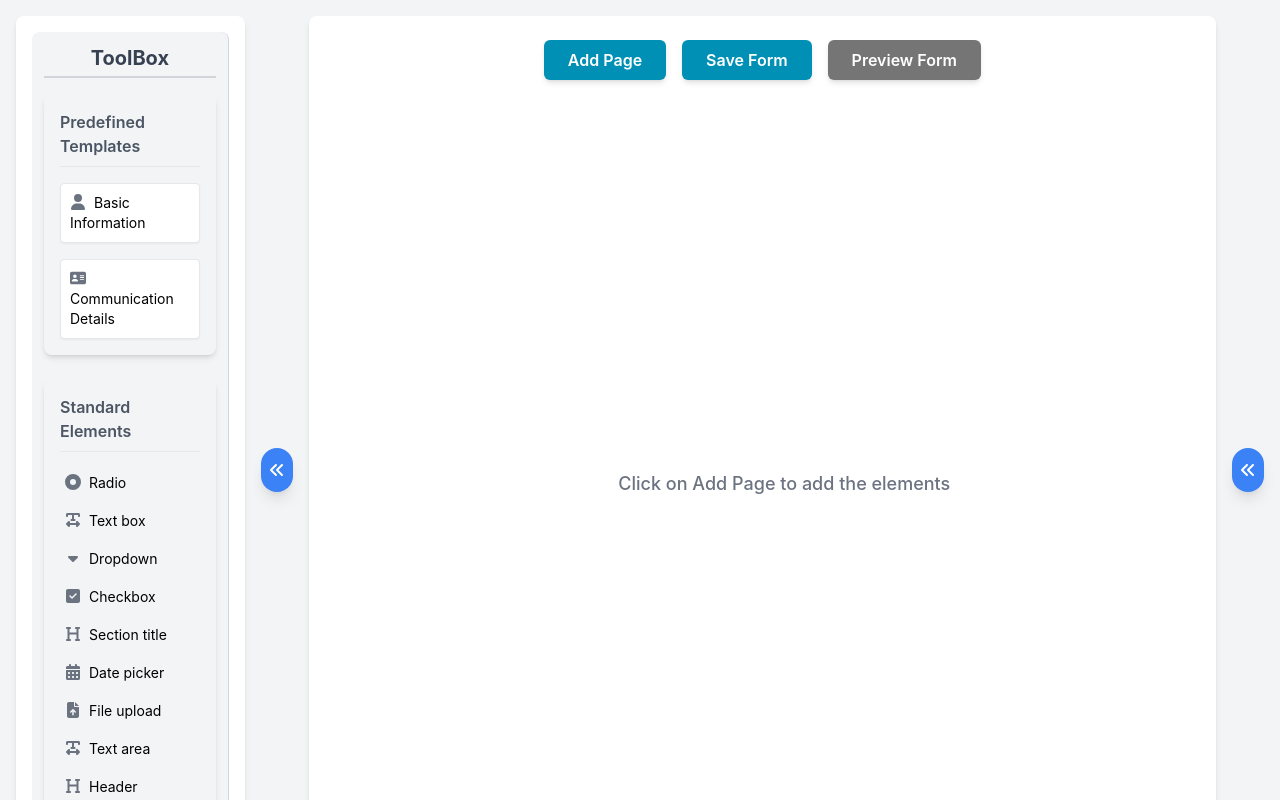
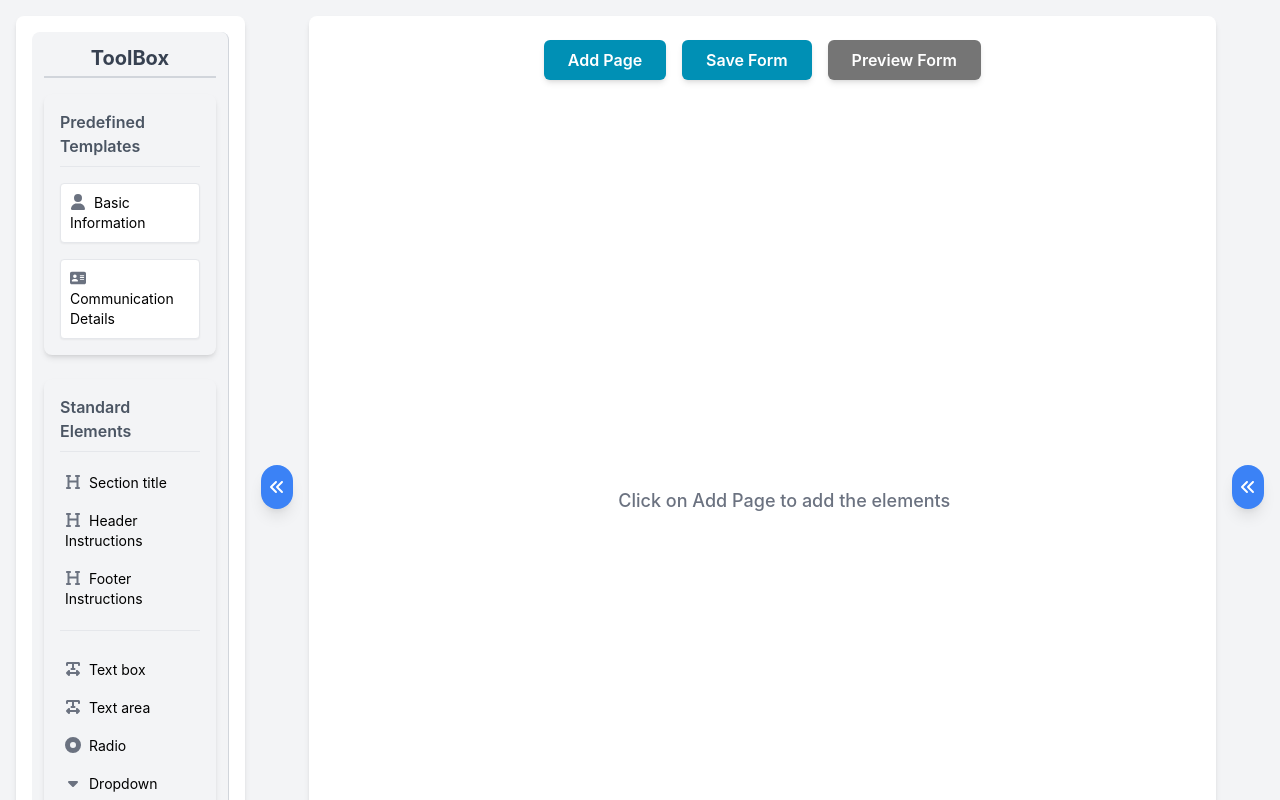
Before and after one commit to ravizhankar/DynamicFormBuilder, a React (Create React App) app: page / in a window 1280 px wide. Shown: the top 800 px of the page. Built offline with nearby package versions, Linux system fonts and the light colour scheme.

Commit message:
issues fixed

```diff
--- a/src/components/FormBuilder/FormBuildArea.tsx
+++ b/src/components/FormBuilder/FormBuildArea.tsx
@@ -41,19 +41,22 @@ const FormBuildArea = ({
     setIsToolboxVisible(false);
   };
 
+  const pageNameIndex = elements.findIndex((el) => el.type === "pagename");
+
+  const gridClass =
+    pageNameIndex !== -1
+      ? elements[pageNameIndex].pagegridcolumn === 1
+        ? "grid-cols-1"
+        : elements[pageNameIndex].pagegridcolumn === 2
+        ? "grid-cols-2"
+        : "grid-cols-3"
+      : "";
+
   return (
     <>
       <Dropzone>
         <SortableContext items={elements} strategy={rectSortingStrategy}>
-          <div
-            className={`grid gap-3 ${
-              elements[0].pagegridcolumn === 1
-                ? "grid-cols-1"
-                : elements[0].pagegridcolumn === 2
-                ? "grid-cols-2"
-                : "grid-cols-3"
-            }`}
-          >
+          <div className={`grid gap-3 ${gridClass}`}>
             {elements.map(
               (element) =>
                 element.type !== "pagename" && (
--- a/src/components/FormBuilder/ToolBox.tsx
+++ b/src/components/FormBuilder/ToolBox.tsx
@@ -54,13 +54,38 @@ export const Toolbox: React.FC = () => {
             </h3>
             <div className="grid grid-cols-1 gap-2">
               <div className="transition duration-200 transform hover:scale-105 text-sm">
-                <DraggableItemToolBox id={ITEM_TYPES.RADIO} label="Radio" />
+                <DraggableItemToolBox
+                  id={ITEM_TYPES.HEADERTEXT}
+                  label="Section title"
+                />
               </div>
+              <div className="transition duration-200 transform hover:scale-105 text-sm">
+                <DraggableItemToolBox
+                  id={ITEM_TYPES.PAGEHEADERTEXT}
+                  label="Header Instructions"
+                />
+              </div>
+              <div className="transition duration-200 transform hover:scale-105 text-sm">
+                <DraggableItemToolBox
+                  id={ITEM_TYPES.PAGEFOOTERTEXT}
+                  label="Footer Instructions"
+                />
+              </div>
+              <h3 className="text-md font-semibold text-gray-600 mb-4 border-b pb-2"></h3>
               <div className="transition duration-200 transform hover:scale-105 text-sm">
                 <DraggableItemToolBox
                   id={ITEM_TYPES.TEXTBOX}
                   label="Text box"
                 />
+              </div>
+              <div className="transition duration-200 transform hover:scale-105 text-sm">
+                <DraggableItemToolBox
+                  id={ITEM_TYPES.TEXTAREA}
+                  label="Text area"
+                />
+              </div>
+              <div className="transition duration-200 transform hover:scale-105 text-sm">
+                <DraggableItemToolBox id={ITEM_TYPES.RADIO} label="Radio" />
               </div>
               <div className="transition duration-200 transform hover:scale-105 text-sm">
                 <DraggableItemToolBox
@@ -76,12 +101,6 @@ export const Toolbox: React.FC = () => {
               </div>
               <div className="transition duration-200 transform hover:scale-105 text-sm">
                 <DraggableItemToolBox
-                  id={ITEM_TYPES.HEADERTEXT}
-                  label="Section title"
-                />
-              </div>
-              <div className="transition duration-200 transform hover:scale-105 text-sm">
-                <DraggableItemToolBox
                   id={ITEM_TYPES.DATEPICKER}
                   label="Date picker"
                 />
@@ -92,24 +111,6 @@ export const Toolbox: React.FC = () => {
                   label="File upload"
                 />
               </div>
-              <div className="transition duration-200 transform hover:scale-105 text-sm">
-                <DraggableItemToolBox
-                  id={ITEM_TYPES.TEXTAREA}
-                  label="Text area"
-                />
-              </div>
-              <div className="transition duration-200 transform hover:scale-105 text-sm">
-                <DraggableItemToolBox
-                  id={ITEM_TYPES.PAGEHEADERTEXT}
-                  label="Header Instructions"
-                />
-              </div>
-              <div className="transition duration-200 transform hover:scale-105 text-sm">
-                <DraggableItemToolBox
-                  id={ITEM_TYPES.PAGEFOOTERTEXT}
-                  label="Footer Instructions"
-                />
-              </div>
             </div>
           </div>
         </div>
```
